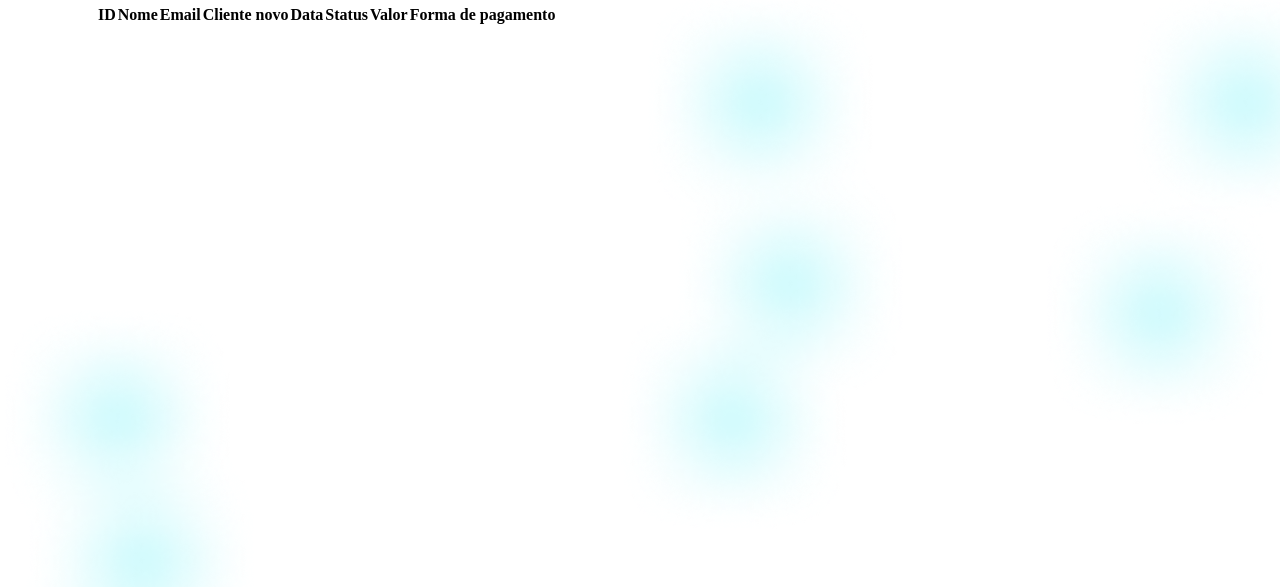
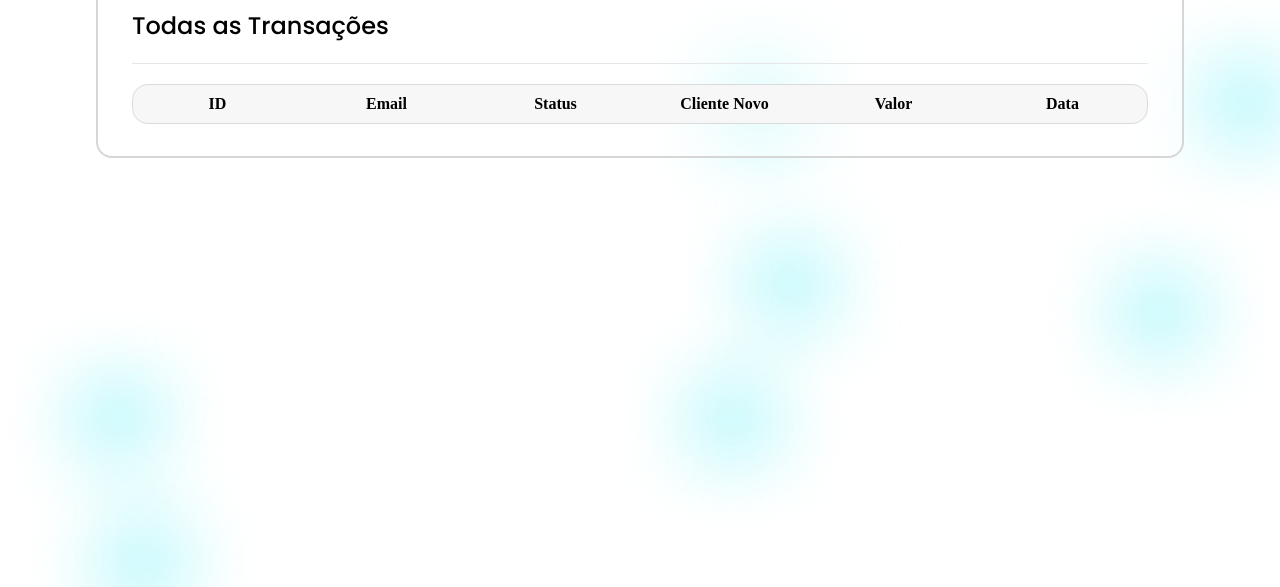
Before and after one commit to ryanNS3/Data-Manipulation-Typescript, a website built with Vite: page Data-manipulation-typescript/tabela.html in a window 1280 px wide. Shown: the part 213-800 px from the top of the page. Built offline with nearby package versions, Linux system fonts and the light colour scheme; no server answers.

Commit message:
feat/css da tabela

```diff
--- a/Data-manipulation-typescript/tabela.html
+++ b/Data-manipulation-typescript/tabela.html
@@ -9,6 +9,7 @@
     <link rel="preconnect" href="https://fonts.gstatic.com" crossorigin>
     <link href="https://fonts.googleapis.com/css2?family=Poppins:ital,wght@0,100;0,200;0,300;0,400;0,500;0,600;0,700;0,800;0,900;1,100;1,200;1,300;1,400;1,500;1,600;1,700;1,800;1,900&display=swap" rel="stylesheet">
     <link rel="stylesheet" href="./estatistica.css">
+    <link rel="stylesheet" href="tabela.css">
     <link rel="stylesheet" href="./global.css">
 </head>
 <body>
@@ -26,21 +27,17 @@
     <h1 class="h1">Dados</h1>
 
     <!-- Tabela com todos os dados -->
-    <table>
+    <div id="tabela-transacoes">
+      <table id="inner-tabela-transacoes">
       <thead>
-         <tr>
-          <caption>Tabela</caption>
-        </tr>
-        <tr>
+          <caption class="titulo-tabela-transacoes h4">Todas as Transações</caption>
+        <tr id="header-tabela-transacoes">
           <th>ID</th>
-          <th>Nome</th>
           <th>Email</th>
-          <th>Cliente novo</th>
+          <th>Status</th>
+          <th>Cliente Novo</th>
+          <th>Valor</th>
           <th>Data</th>
-          <th>Status</th>
-          <th>Valor</th>
-          <th>Forma de pagamento</th>
-
         </tr>
       </thead>
 
@@ -49,6 +46,10 @@
       </tbody>
 
     </table>
+
+
+    </div>
+
     <script type="module" src="./src/main.ts"></script>
 </body>
 </html>
```
